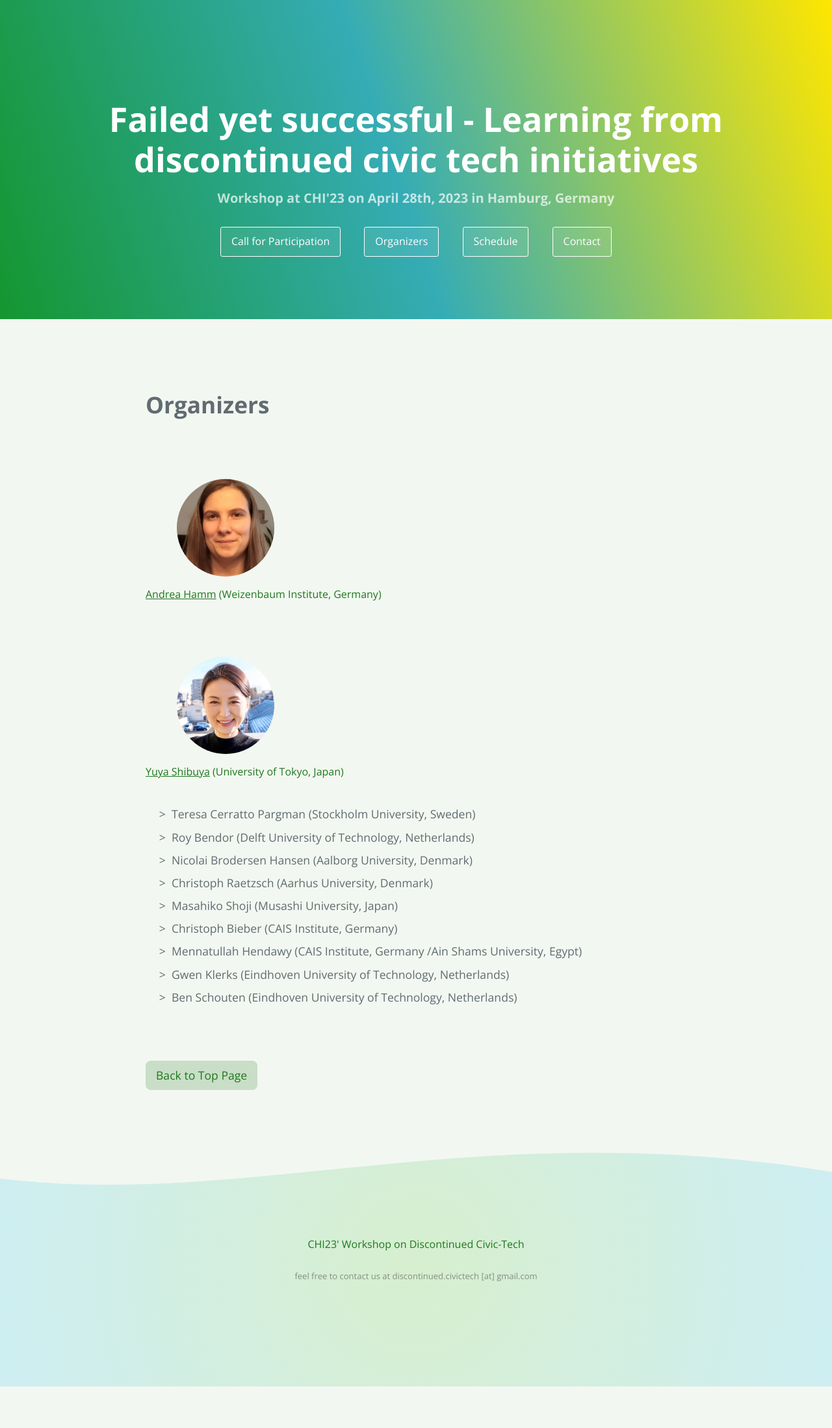
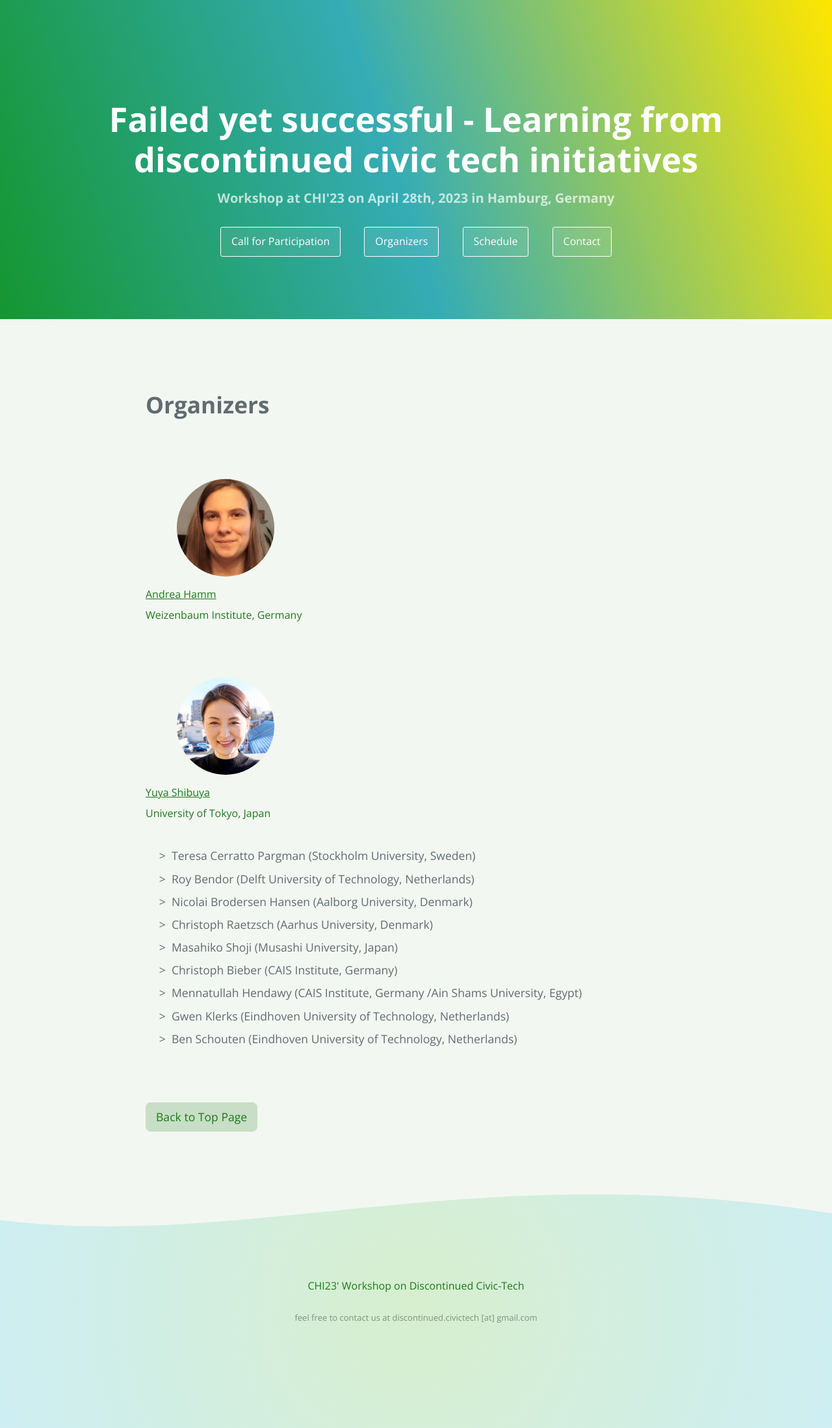
Before and after one commit to discontinued-civictech/discontinued-civictech.github.io, a Jekyll site: the page built from organizers.md, in a window 1280 px wide. Shown: the whole page at 65% size. Built offline with Jekyll 4.4.1, drawn with Linux system fonts in a browser that asks for light colours; our own code applies the rules of GitHub Pages for plain Markdown files; before the commit the page ends 2133 px from its top, so only the background shows below that.

Commit message:
Update profile

```diff
--- a/_sass/jekyll-theme-cayman.scss
+++ b/_sass/jekyll-theme-cayman.scss
@@ -295,6 +295,7 @@ a {
 
       &:hover {
         text-decoration: underline;
+        font-weight: bold;
         // text-decoration: none;
       }
     }
--- a/organizers.md
+++ b/organizers.md
@@ -6,10 +6,10 @@ layout: default
 
 <div class="profile-wrapper">
 <img src="files/profile_photos/andreahamm.jpg" class="profile-photo">
-<div class="profile-text"><a href="https://www.weizenbaum-institut.de/portrait/p/andrea-hamm/#page=1&sort=date">Andrea Hamm</a> (Weizenbaum Institute, Germany)</div></div>
+<div class="profile-text"><a href="https://www.weizenbaum-institut.de/portrait/p/andrea-hamm/#page=1&sort=date">Andrea Hamm</a><br>Weizenbaum Institute, Germany</div></div>
 <div class="profile-wrapper">
 <img src="files/profile_photos/yuyashibuya.jpeg" class="profile-photo">
-<div class="profile-text"><a href="https://www.yuyashibuya.com/">Yuya Shibuya</a> (University of Tokyo, Japan)</div></div>
+<div class="profile-text"><a href="https://www.yuyashibuya.com/">Yuya Shibuya</a><br>University of Tokyo, Japan</div></div>
 * Teresa Cerratto Pargman (Stockholm University, Sweden)
 * Roy Bendor (Delft University of Technology, Netherlands)
 * Nicolai Brodersen Hansen (Aalborg University, Denmark)
```
